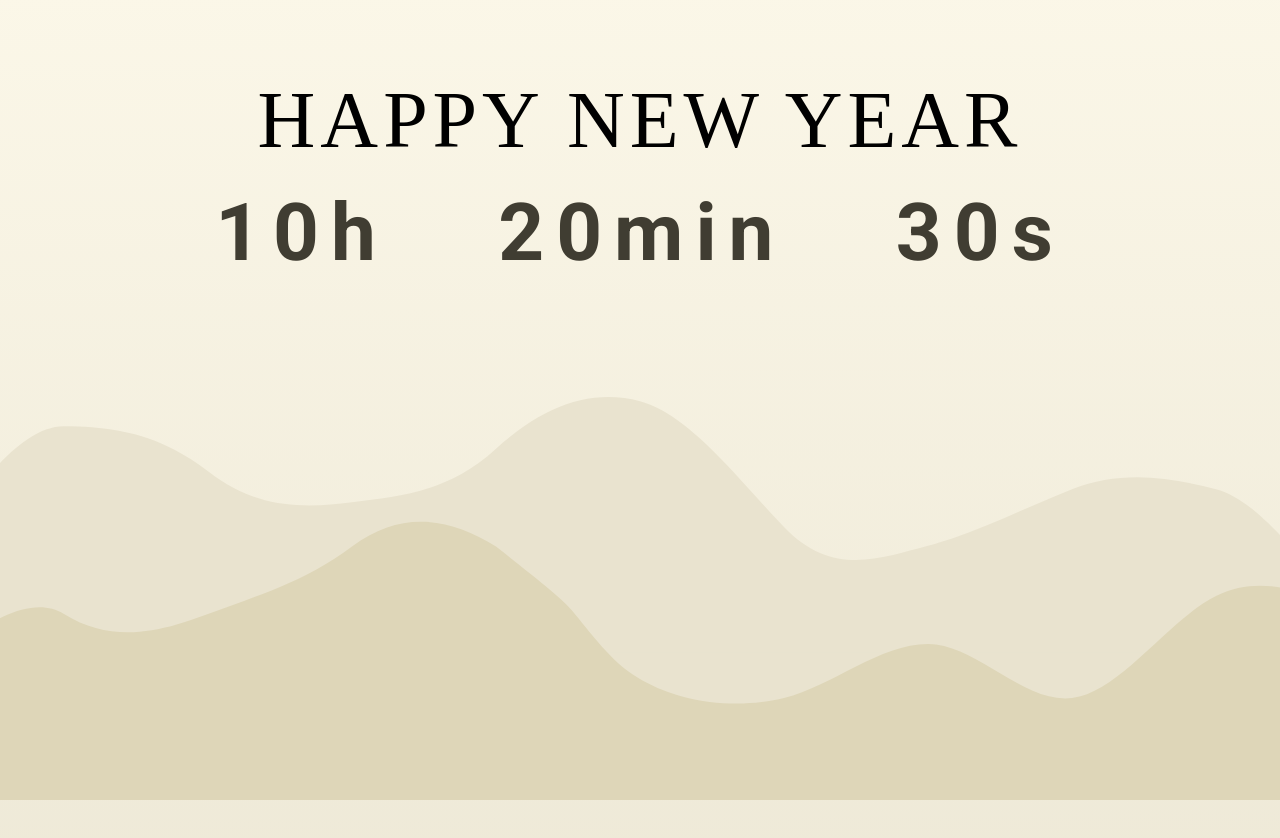
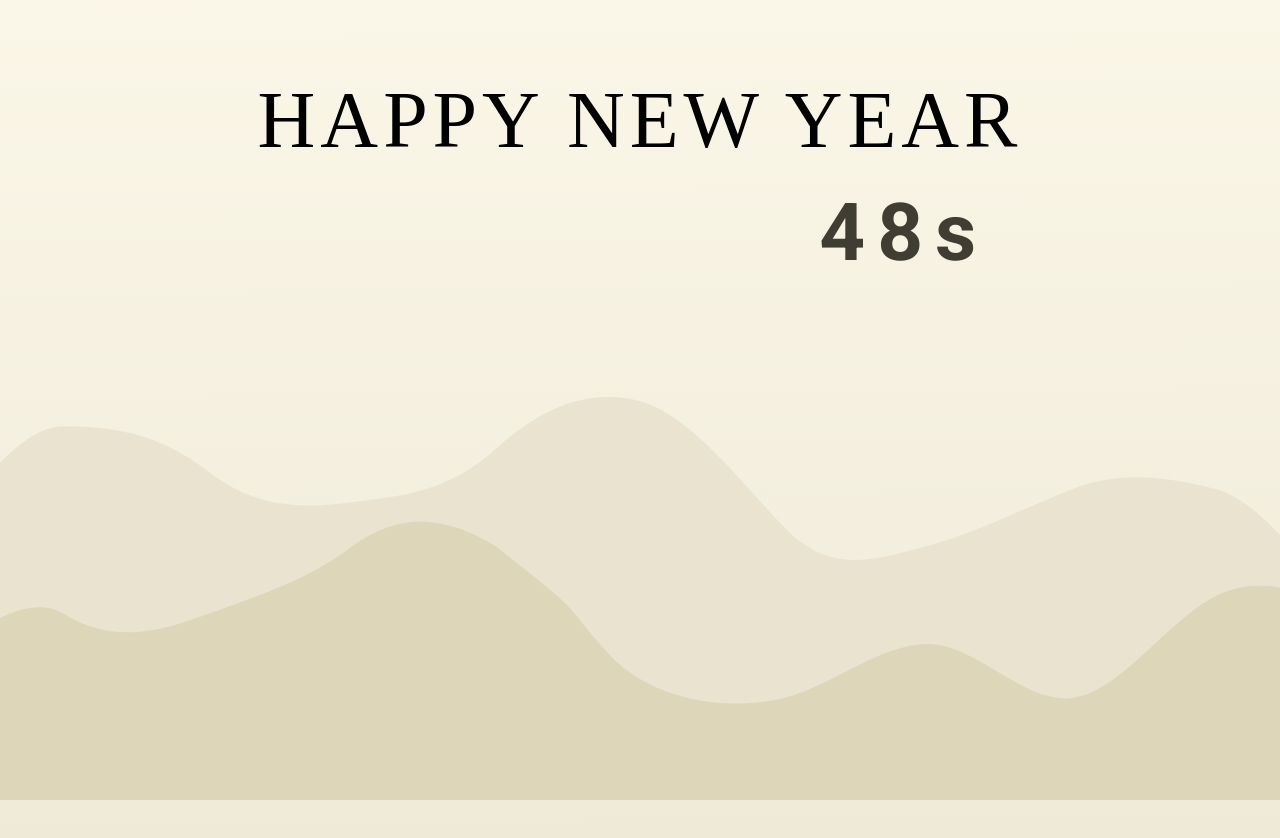
Before and after one commit to lucasgmelo/new-year-countdown, a plain HTML site: page index.html in a window 1280 px wide. Drawn offline with Linux system fonts and the light colour scheme; a web font is replaced by a local one.

Commit message:
feat(app): function working but just seconds

```diff
--- a/app.js
+++ b/app.js
@@ -1,16 +1,27 @@
-// const minute = 10;
-// let time = minute * 60;
+const countDate = new Date("jan 1 2021 00:00:00").getTime();
+console.log(newYear);
 
-// const countdownElement = document.getElementById('countdown');
+const hour = document.getElementById('one');
+const minute = document.getElementById('two');
+const seconds = document.getElementById('three');
 
-// setInterval(updateCountdown, 1000);
+function newYear() {
+    let now = new Date().getTime();
+        gap = countDate - now;
 
-// function updateCountdown() {
-//     const minutes = Math.floor(time / 60);
-//     let seconds = time % 60;
+        let second = 1000;
+        let minute = second * 60;
+        let hour = minute * 60;
+        let day = hour * 24;
 
-//     seconds = seconds < 10 ? '0' + seconds : seconds;
+        let d = Math.floor(gap / (day));
+        let h = Math.floor((gap % (day)) / (hour));
+        let m = Math.floor((gap % (hour)) / (minute));
+        let s = Math.floor((gap % (minute)) / second);
 
-//     countdownElement.innerHTML = `${minutes}:${seconds}`;
-//     time --;
-// }
+        seconds.innerHTML = `${s}s`;
+        minute.innerHTML = `${m}min`;
+        hour.innerHTML = `${h}h`;
+}
+
+setInterval(newYear, 1000);
--- a/index.html
+++ b/index.html
@@ -11,9 +11,9 @@
         <div class="text">
             <h1>Happy New Year</h1>
             <div id="countdown">
-                    <p id="one">10h</p>
-                    <p id="two">20min</p>
-                    <p id="three"> 30s</p>
+                    <p id="one"></p>
+                    <p id="two"></p>
+                    <p id="three"></p>
             </div>
         </div>
         <img class="group" src="/Assets/Group 1 .svg" alt="Ondas">
```
